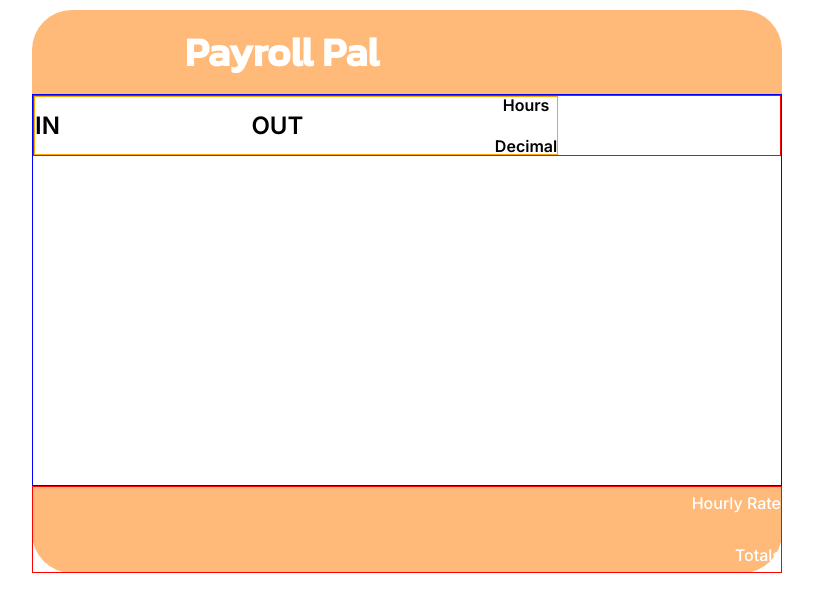
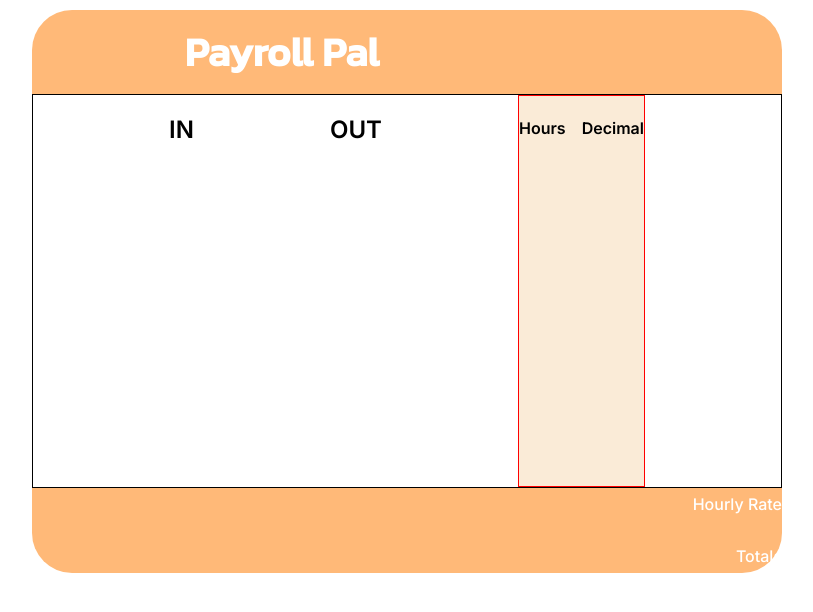
Before and after one commit to llam722/payroll-pal, a React (Create React App) app in the folder payroll-pal-extension/: page / in a window 1280 px wide. Shown: the top 612 px of the page, without its empty margins (233-1046 px from the left). Built offline with nearby package versions, Linux system fonts and the light colour scheme.

Commit message:
adding flex to 3 columns

```diff
--- a/payroll-pal-extension/src/App.css
+++ b/payroll-pal-extension/src/App.css
@@ -25,17 +25,19 @@
   height: 15%;
 }
 
-.App-body {
+/* .App-body {
   display: flex;
-  flex-direction: column;
+  flex-direction: row;
+  justify-content: center;
+  width: 100%;
   height: 70%;
-  border: 1px solid blue;
+  border: 1px solid black;
   background-color: #FFFFFF;
-}
+  color: black;
+} */
 
 .App-totals {
   display: flex;
-  border: 1px solid red;
   height: 15%;
   flex-direction: column;
   justify-content: center;
--- a/payroll-pal-extension/src/App.tsx
+++ b/payroll-pal-extension/src/App.tsx
@@ -8,9 +8,13 @@ function App() {
       <header className="App-header">
         <h1>Payroll Pal</h1>
       </header>
-      <div className="App-body">
+
+
+      {/* <div className="App-body"> */}
         <TimeCard/>
-      </div>
+      {/* </div> */}
+
+
       <div className="App-totals">
         <p className='hourly'>Hourly Rate</p>
         <p>Totals</p>
--- a/payroll-pal-extension/src/TimeCard.css
+++ b/payroll-pal-extension/src/TimeCard.css
@@ -1,23 +1,34 @@
 .timecard {
   display: flex;
-  justify-content: space-between;
+  justify-content: space-evenly;
+  flex: 1;
+  flex-wrap: nowrap;
+  border: 1px solid black;
+  background-color: #FFFFFF;
+  color: black;
+}
+
+/* .timecard {
+  display: flex;
+  justify-content: space-evenly;
   color: black;
   border: 1px solid red;
+  width: 100%;
   height: 15%;
-}
+} */
 
-.timecard-header {
+/* .timecard-header {
   display: flex;
   justify-content: space-between;
   align-items: center;
   width: 70%;
   border: 1px solid orange;
-}
+} */
 
-/* .calculations {
+.calculations {
   display: flex;
   gap: 1rem;
   font-size: 1rem;
-  width: 30%;
   border: 1px solid red;
-} */
+  background-color: antiquewhite;
+}
--- a/payroll-pal-extension/src/TimeCard.tsx
+++ b/payroll-pal-extension/src/TimeCard.tsx
@@ -1,35 +1,20 @@
-import'./TimeCard.css'
+import "./TimeCard.css";
 
 const TimeCard = () => {
   return (
     <div className="timecard">
+      <h2>IN</h2>
 
-      <header className="timecard-header">
-      <div className="timecard-in">
-      <h2>IN</h2>
-      </div>
+      <h2>OUT</h2>
+      <div className="calculations">
 
-      <div className="timecard-out">
-      <h2>OUT</h2>
-      </div>
+      <h4>Hours</h4>
+      <h4>Decimal</h4>
 
-        <div className="calculations">
-        <div className="hours">
-          <h4>Hours</h4>
-        </div>
+    </div>
 
-        <div className="hours-in-decimal">
-          <h4>Decimal</h4>
-
-        </div>
-        </div>
-      </header>
-
-
-
-
-  </div>
-  )
+    </div>
+  );
 };
 
 export default TimeCard;
```
